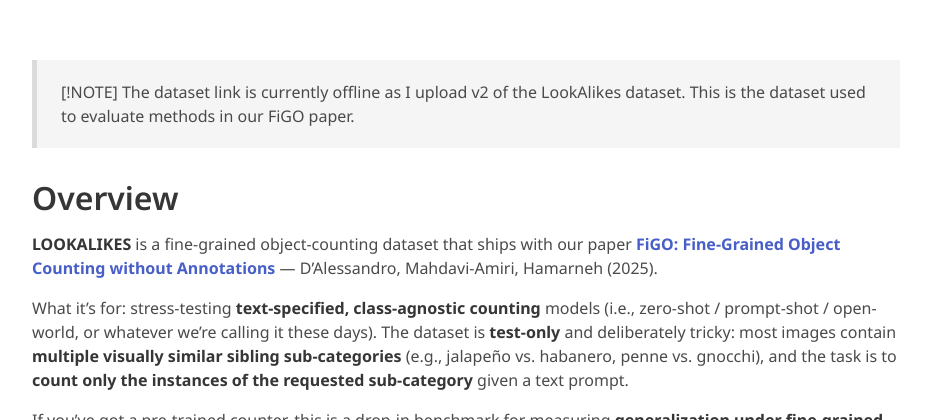
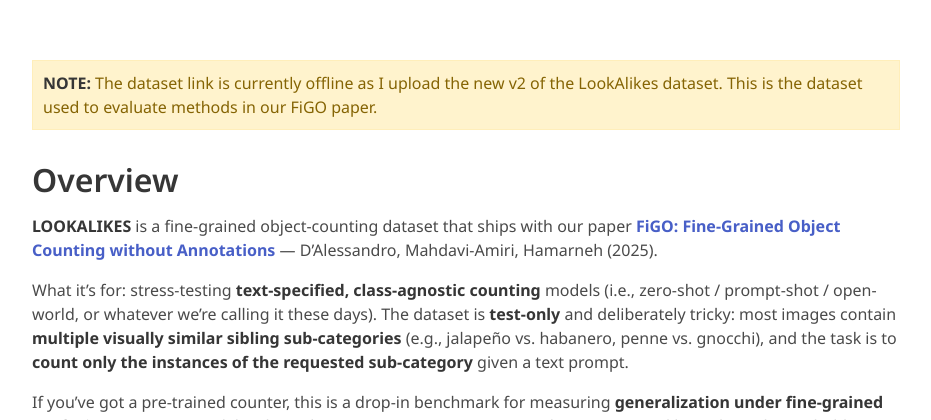
Before and after one commit to adrian-dalessandro/adrian-dalessandro.github.io, a Jekyll site: the page built from _datasets/lookalikes.md, in a window 1280 px wide and 900 px high, cut to the strip 480-900 px from the top of the window. Shown: the whole strip, without its empty margins (174-1105 px from the left). Built offline with Jekyll 4.4.1, drawn with Linux system fonts in a browser that asks for light colours; nearby versions of some CDN libraries; some web fonts are replaced; library files that are not in the unit come from our copies; a style sheet for code colours, icons or effects is not loaded.

Commit message:
updated dataset

```diff
--- a/_datasets/lookalikes.md
+++ b/_datasets/lookalikes.md
@@ -11,9 +11,9 @@ description: "LookAlikes is a fine-grained object-counting dataset for evaluatin
 download_label: "LOOKALIKES"
 download_note: "(3.4 GB)"
 ---
-
-> [!NOTE]
-> The dataset link is currently offline as I upload v2 of the LookAlikes dataset. This is the dataset used to evaluate methods in our FiGO paper.
+<div style="background-color: #fff3cd; color: #856404; padding: 10px; border: 1px solid #ffeeba;">
+  <strong>NOTE:</strong> The dataset link is currently offline as I upload the new v2 of the LookAlikes dataset. This is the dataset used to evaluate methods in our FiGO paper.
+</div>
 
 # Overview
 **LOOKALIKES** is a fine-grained object-counting dataset that ships with our paper
```
